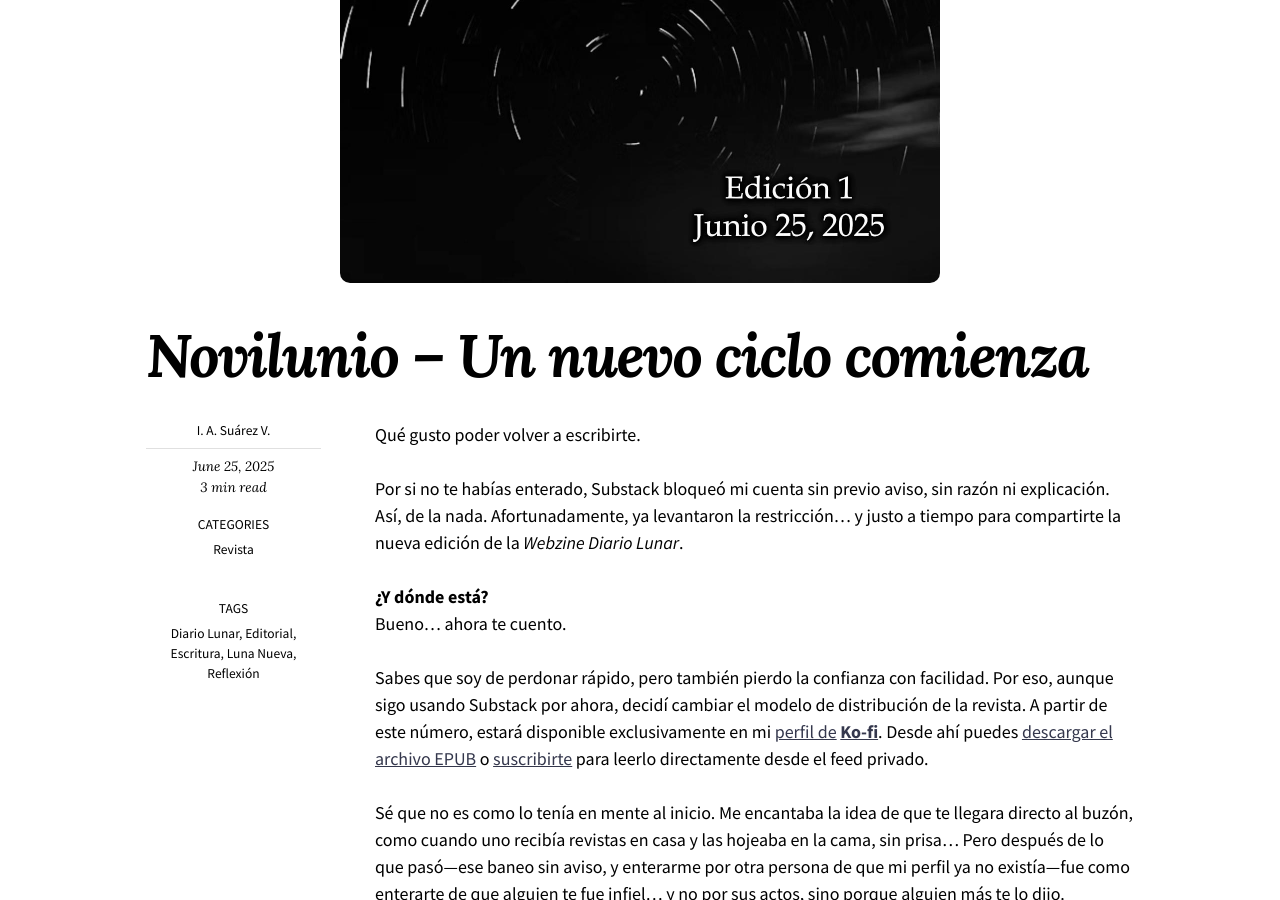
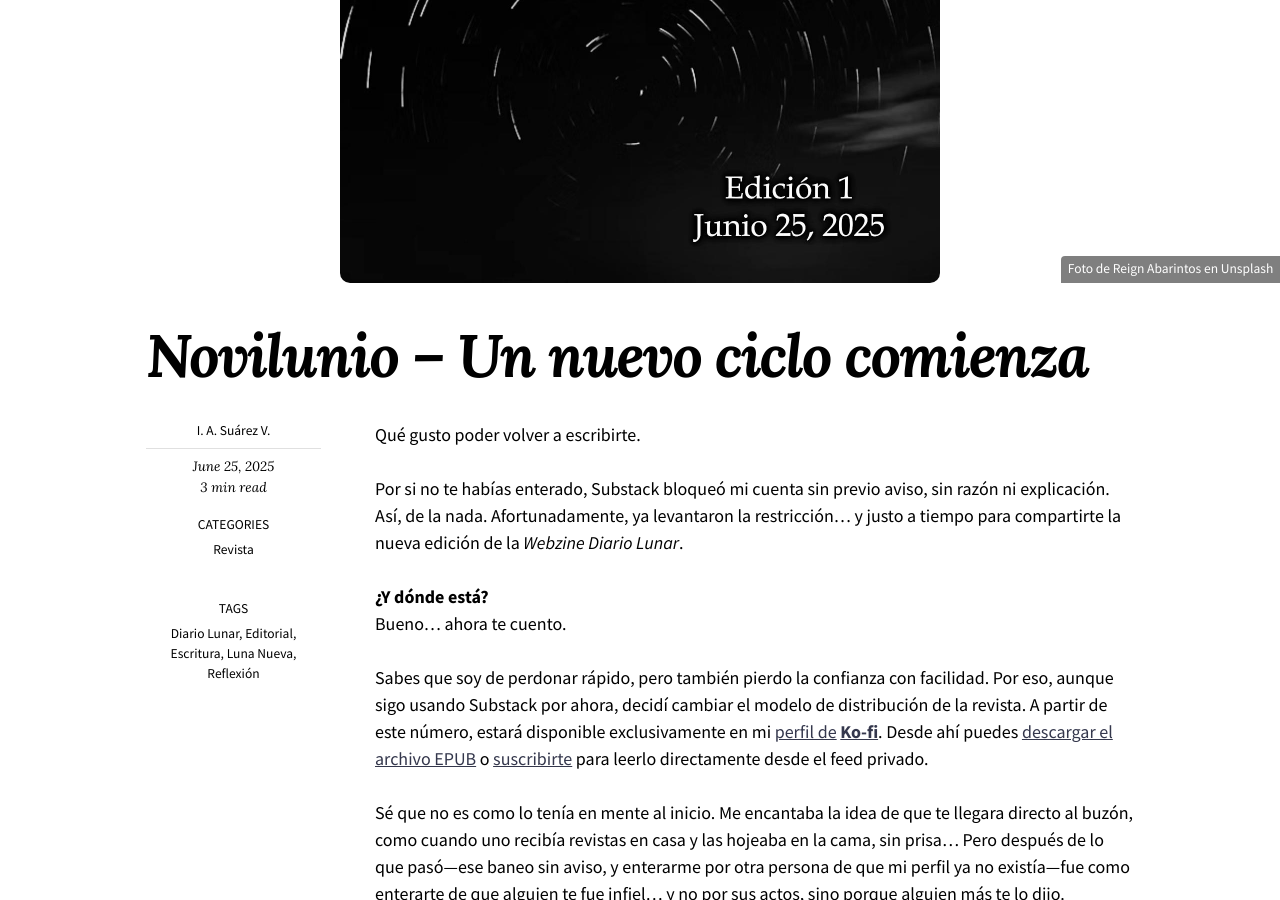
Before and after one commit to KajiiNarumi/iasuarezv, a Jekyll site: the page built from _posts/2025-06-25-novilunio-un-nuevo-ciclo-comienza.md, in a window 1280 px wide and 900 px high, scrolled down 588 px. Built offline with Jekyll 4.4.1, drawn with Linux system fonts in a browser that asks for light colours; nearby versions of some CDN libraries.

Commit message:
Update 2025-06-25-novilunio-un-nuevo-ciclo-comienza.md

```diff
--- a/_posts/2025-06-25-novilunio-un-nuevo-ciclo-comienza.md
+++ b/_posts/2025-06-25-novilunio-un-nuevo-ciclo-comienza.md
@@ -8,6 +8,7 @@ categories: [Revista]
 tags: [Diario Lunar, Editorial, Luna Nueva, Reflexión, Escritura]
 image:
   path: "/images/2025-06-25-novilunio-un-nuevo-ciclo-comienza.jpg"
+  caption: "Foto de Reign Abarintos en Unsplash"
   alt: "Cielo nocturno con luna nueva en paisaje oscuro. Foto de Reign Abarintos en Unsplash."
 excerpt: "Substack me bloqueó sin aviso, pero la webzine sigue viva. En esta edición de Diario Lunar, comparto los cambios, el nuevo hogar del proyecto y reflexiones para comenzar desde otro lugar."
 ---
```
